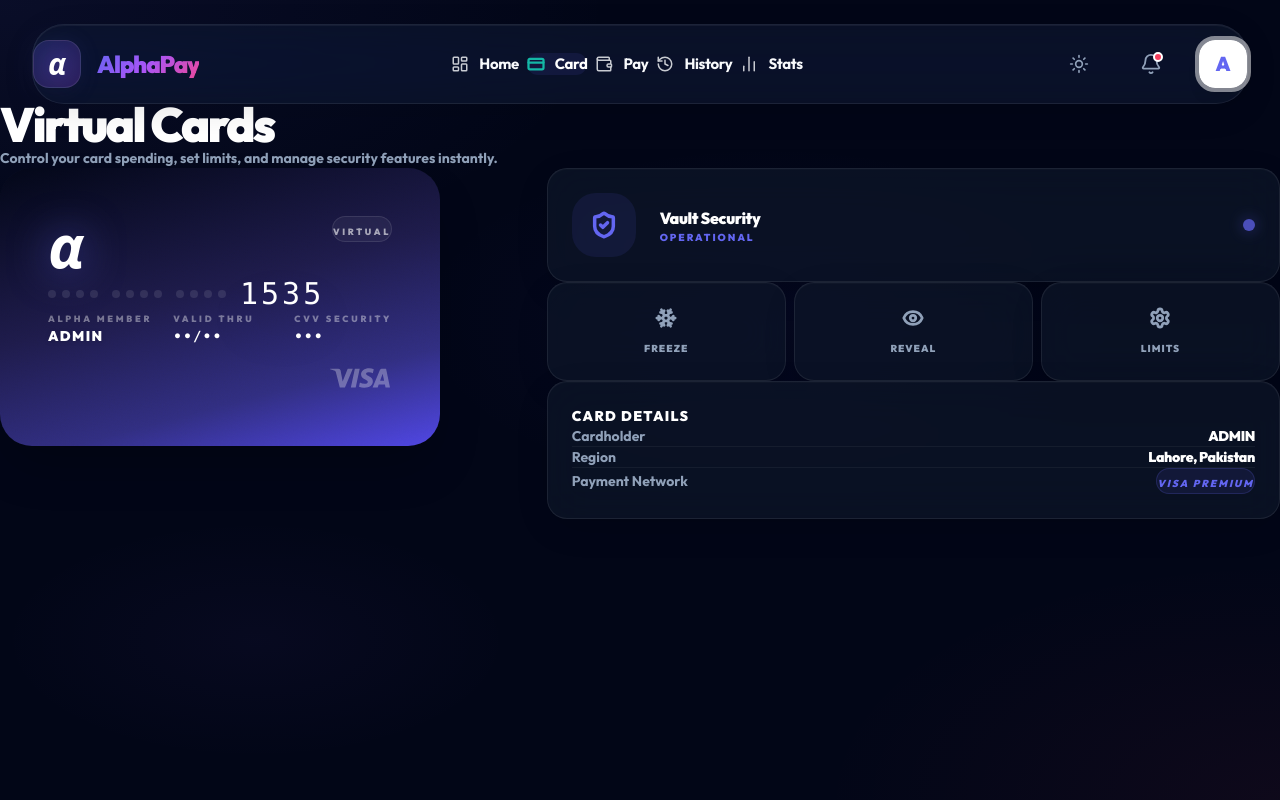
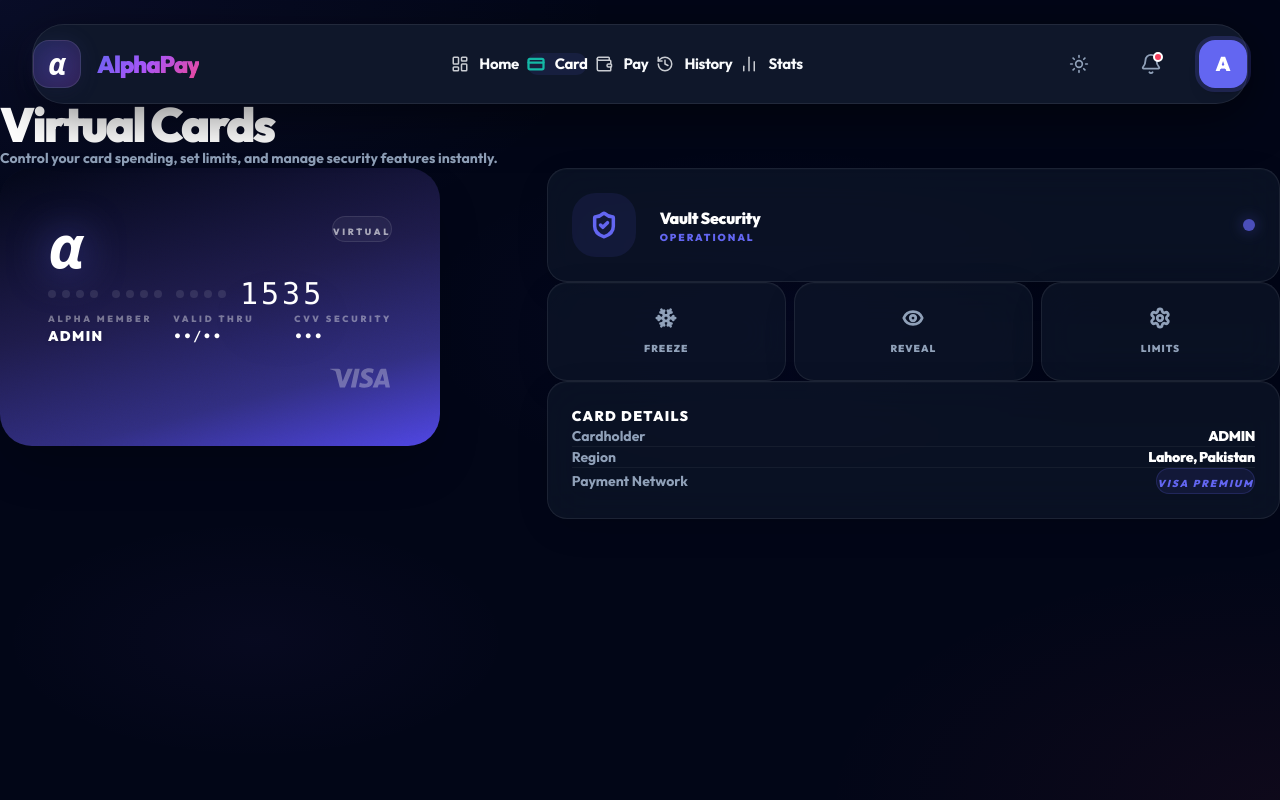
Before and after one commit to Kashif-Khokhar/Alphapay, a React (Vite) app: page /card in a window 1280 px wide. Built offline with nearby package versions, Linux system fonts and the light colour scheme.

Commit message:
feat: implement responsive Navbar component with navigation, theme toggle, and notification dropdown

```diff
--- a/src/components/Navbar.jsx
+++ b/src/components/Navbar.jsx
@@ -75,7 +75,7 @@
   return (
     <>
       {/* Desktop Top Nav */}
-      <nav className="fixed top-6 left-1/2 -translate-x-1/2 z-50 w-[95%] max-w-[1400px] h-20 rounded-[32px] glass-premium shadow-2xl transition-all duration-500 hidden md:flex items-center px-10">
+      <nav className="fixed top-6 left-1/2 -translate-x-1/2 z-50 w-[95%] max-w-[1400px] h-20 rounded-[32px] bg-solid-premium shadow-2xl transition-all duration-500 hidden md:flex items-center px-10">
         <div className="w-full flex items-center justify-between h-full">
           <Link to="/dashboard" className="flex items-center gap-4 group">
             <div className="w-12 h-12 rounded-2xl flex items-center justify-center shadow-lg group-hover:scale-110 transition-all duration-500 group-hover:rotate-6 bg-gradient-to-br from-indigo-500/20 to-purple-500/20 border border-white/10 logo-glow">
@@ -192,7 +192,7 @@
                   e.stopPropagation();
                   setShowProfileMenu(!showProfileMenu);
                 }}
-                className={`w-12 h-12 rounded-2xl bg-secondary text-primary flex items-center justify-center font-black text-xl shadow-lg hover:scale-105 transition-all outline outline-4 outline-white/50 outline-offset-0 ${showProfileMenu ? 'ring-4 ring-primary/20' : ''}`}
+                className={`w-12 h-12 rounded-2xl bg-primary text-white flex items-center justify-center font-black text-xl shadow-lg hover:scale-105 transition-all outline outline-4 outline-primary/20 outline-offset-0 ${showProfileMenu ? 'ring-4 ring-primary/20' : ''}`}
               >
                 {user?.name?.charAt(0) || 'A'}
               </button>
@@ -237,7 +237,7 @@
       </nav>
 
       {/* Mobile Bottom Nav (Floating Dock) */}
-      <nav className="md:hidden fixed bottom-6 left-1/2 -translate-x-1/2 w-[90%] h-20 glass-premium rounded-[32px] shadow-2xl flex items-center justify-around px-4 z-50">
+      <nav className="md:hidden fixed bottom-6 left-1/2 -translate-x-1/2 w-[90%] h-20 bg-solid-premium rounded-[32px] shadow-2xl flex items-center justify-around px-4 z-50">
         {NAV_LINKS.map(({ to, icon: Icon, label }) => {
           const active = location.pathname === to;
           return (
```
